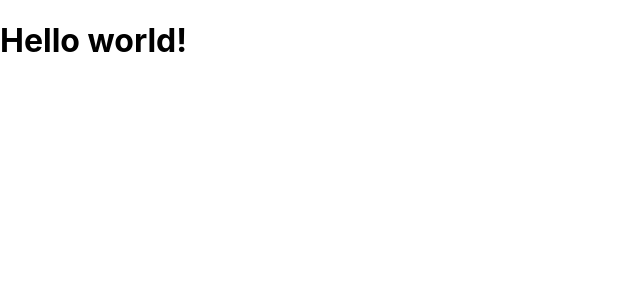
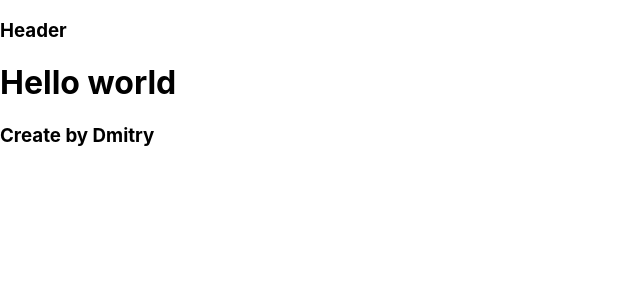
Before and after one commit to dimitr0960/next-js, a Next.js app: page / in a window 1280 px wide. Shown: the top 300 px of the page, without its empty margins (0-640 px from the left). Built offline with nearby package versions, Linux system fonts and the light colour scheme.

Commit message:
lesson_02

```diff
--- /dev/null
+++ b/components/Footer.js
@@ -0,0 +1,9 @@
+import Heading from "./Heading"
+
+const Footer = () => (
+  <footer>
+    <Heading tag="h3" text="Create by Dmitry"></Heading>
+  </footer>
+)
+
+export default Footer
--- /dev/null
+++ b/components/Header.js
@@ -0,0 +1,9 @@
+import Heading from "./Heading"
+
+const Header = () => (
+  <header>
+    <Heading tag="h3" text="Header"></Heading>
+  </header>
+)
+
+export default Header
--- /dev/null
+++ b/components/Heading.js
@@ -0,0 +1,5 @@
+const Heading = ({ tag, text }) => {
+  const Tag = tag || 'h1'
+  return <Tag>{text}</Tag>
+}
+export default Heading
--- /dev/null
+++ b/components/Layout.js
@@ -0,0 +1,12 @@
+import Header from "./Header"
+import Footer from "./Footer"
+
+const Layout = ({ children }) => (
+  <>
+    <Header></Header>
+    {children}
+    <Footer></Footer>
+  </>
+)
+
+export default Layout
--- a/package.json
+++ b/package.json
@@ -3,7 +3,7 @@
   "version": "0.1.0",
   "private": true,
   "scripts": {
-    "dev": "next dev",
+    "dev": "next dev -p 3005",
     "build": "next build",
     "start": "next start",
     "lint": "next lint"
--- a/pages/404.js
+++ b/pages/404.js
@@ -1,7 +1,9 @@
+import Heading from "../components/Heading"
+
 const Error = () => (
 	<>
-		<h1>404</h1>
-		<p>Something is going wrong</p>
+		<Heading text="404"></Heading>
+		<Heading tag="h2" text="Something is going wrong"></Heading>
 	</>
 )
 
--- a/pages/_app.js
+++ b/pages/_app.js
@@ -1,7 +1,10 @@
+import Layout from "../components/Layout"
 import '../styles/globals.css'
 
 const MyApp = ({ Component, pageProps }) => (
-  <Component {...pageProps} />
+  <Layout>
+    <Component {...pageProps} />
+  </Layout>
 )
 
 export default MyApp
--- a/pages/contacts/contact.js
+++ b/pages/contacts/contact.js
@@ -1,5 +1,7 @@
+import Heading from "../../components/Heading"
+
 const Contact = () => (
-	<h1>Jack</h1>
+	<Heading text="Jack"></Heading>
 )
 
 export default Contact;
--- a/pages/contacts/index.js
+++ b/pages/contacts/index.js
@@ -1,6 +1,8 @@
+import Heading from "../../components/Heading"
+
 const Contacts = () => (
 	<>
-		<h1>Contacts lists</h1>
+		<Heading text="Contacts lists"></Heading>
 	</>
 )
 
--- a/pages/index.js
+++ b/pages/index.js
@@ -1,5 +1,7 @@
+import Heading from "../components/Heading"
+
 const Home = () => (
-  <h1>Hello world!</h1>
+  <Heading text="Hello world"></Heading>
 )
 
 export default Home;
--- a/pages/posts.js
+++ b/pages/posts.js
@@ -1,6 +1,8 @@
+import Heading from "../components/Heading"
+
 const Posts = () => (
 	<>
-		<h1>Posts lists</h1>
+		<Heading text="Posts lists"></Heading>
 		<p>Text</p>
 	</>
 )
```
